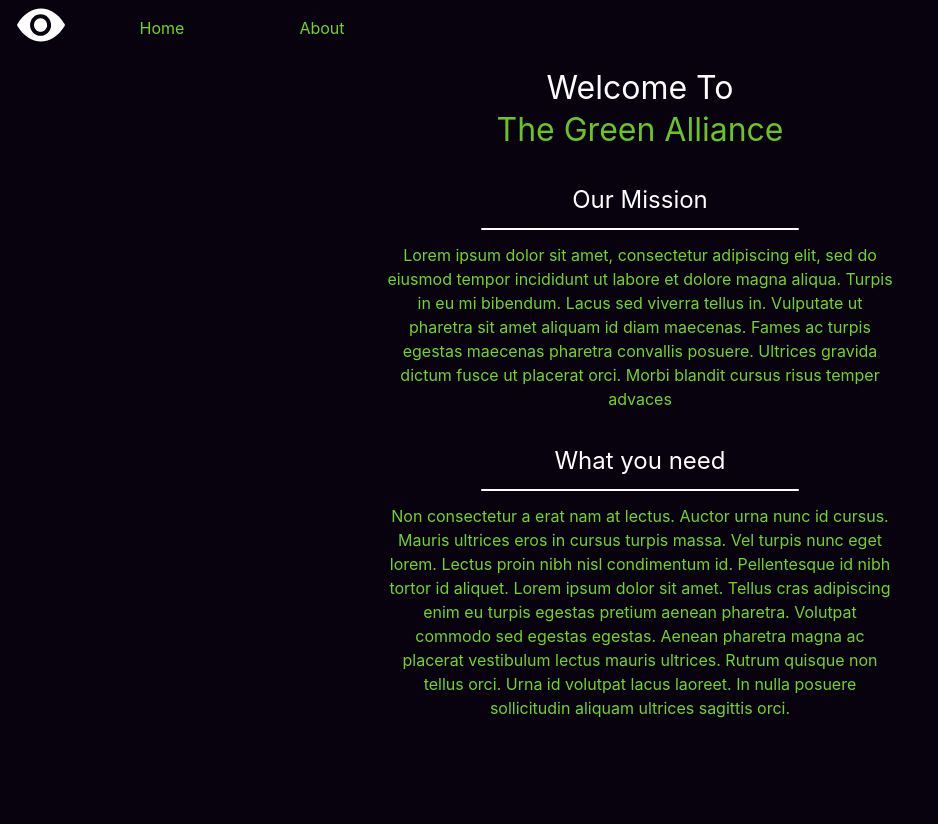
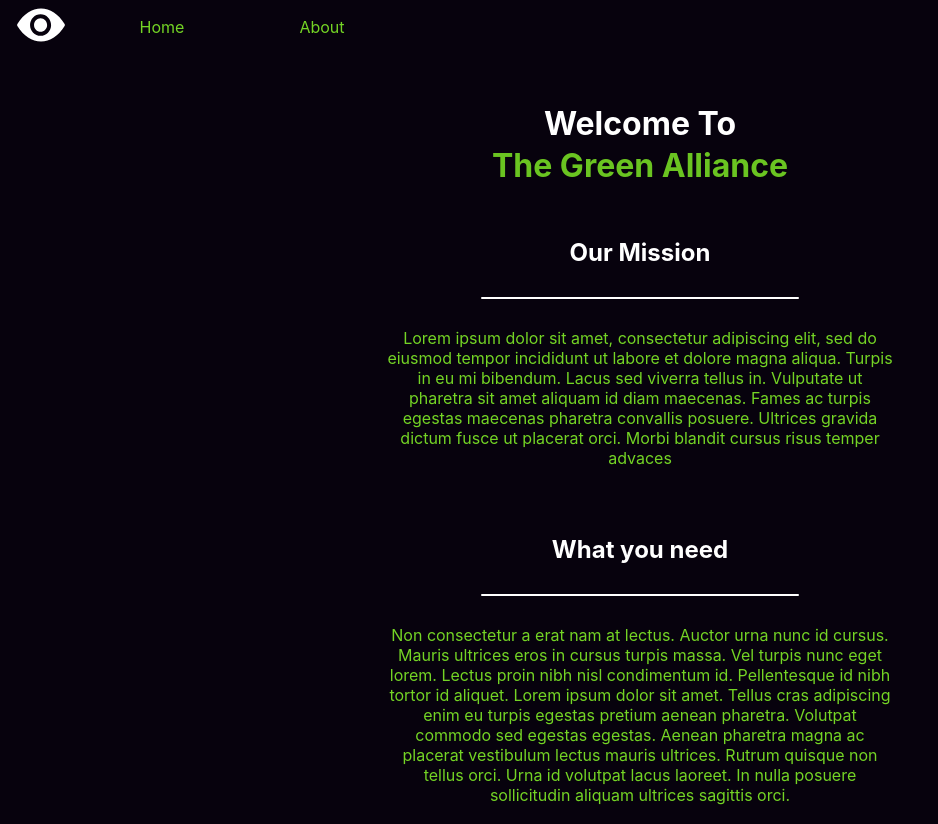
Before and after one commit to Dreadbot/TheGreenAlliance, a Next.js app: page / in a window 1280 px wide. Shown: the whole page, without its empty margins (0-938 px from the left). Before the commit the page ends 800 px from the top, so only its background shows below. Built offline with nearby package versions, Linux system fonts and the light colour scheme.

Commit message:
Removed tailwind css from project. Fixed typos.

```diff
--- a/components/NavigationBar.tsx
+++ b/components/NavigationBar.tsx
@@ -1,4 +1,5 @@
 import Image from "next/image"
+import styles from "../styles/NavBar.module.scss"
 
 type NavigationBarProps = {
     icon: string,
@@ -10,13 +11,13 @@ type NavigationBarProps = {
 
 const NavigationBar = ({ icon, pages }: NavigationBarProps) => {
     return (
-        <div className="fixed top-0 left-0 w-full">
-            <ul className="flex">
-                <li className="mx-4"><Image src={icon} width="50px" height="50px"/></li>
+        <div className={styles.container}>
+            <ul className={styles.list}>
+                <li className={styles.icon}><Image src={icon} width="50px" height="50px"/></li>
                 {pages.map((page) => {
                     return (
-                        <li key={page.title} className="w-40">
-                            <a href={page.route} className="flex h-full w-full justify-center items-center hover:bg-gr-dark transition-colors duration-500">{page.title}</a>
+                        <li key={page.title} className={styles.route}>
+                            <a href={page.route}>{page.title}</a>
                         </li>
                     )
                 })}
--- a/package.json
+++ b/package.json
@@ -21,10 +21,7 @@
     "autoprefixer": "^10.4.5",
     "eslint": "8.14.0",
     "eslint-config-next": "12.1.5",
-    "postcss": "^8.4.12",
-    "postcss-import": "^14.1.0",
     "sass": "^1.51.0",
-    "tailwindcss": "^3.0.24",
     "typescript": "4.6.3"
   }
 }
--- a/pages/about.tsx
+++ b/pages/about.tsx
@@ -1,27 +1,22 @@
 import { NextPage } from "next";
 import Head from "next/head";
 import { NavigationConstant } from "../components/NavigationBar";
+import styles from "../styles/About.module.scss";
 
 const About: NextPage = () => {
     return (
-        <div>
+        <div className={styles.container}>
             <Head>
                 <title>About</title>
                 <link rel="icon" href="/eye.svg" />
             </Head>
 
-            <main className="mt-20 px-96">
+            <main className={styles.main}>
                 <NavigationConstant />
-                <h1 className="w-full text-center text-6xl">About Us</h1>
-                <p className="w-full text-center mt-10 mb-24">
-                    The Green Alliance is a Service and Outreach project started and maintained by Team 3656's Vision subteam. It's goal is
+                <h1 className={styles.title}>About Us</h1>
+                <p className={styles.text}>
+                    The Green Alliance is a Service and Outreach project, started and maintained by Team 3656's Vision subteam. Its goal is
                     to provide resources for implementing vision systems for your First team's robot.
-                </p>
-
-                <h2 className="w-full text-center text-4xl">How it All Began</h2>
-
-                <p className="w-full text-center mt-5 mb-20 p-5">
-
                 </p>
             </main>
         </div>
--- a/postcss.config.js
+++ /dev/null
@@ -1,7 +0,0 @@
-module.exports = {
-  plugins: {
-    'postcss-import': {},
-    tailwindcss: {},
-    autoprefixer: {},
-  }
-}
--- /dev/null
+++ b/styles/About.module.scss
@@ -0,0 +1,20 @@
+@use 'colors';
+
+.container {
+    margin-top: 100px;
+}
+
+.main {
+    padding-left: 25%;
+    padding-right: 25%;
+}
+
+.title {
+    width: 100%;
+    text-align: center;
+}
+
+.text {
+    width: 100%;
+    text-align: center;
+}
--- a/styles/Home.module.scss
+++ b/styles/Home.module.scss
@@ -1,14 +1,16 @@
 .container {
   padding: 0.2rem;
 }
+
 .main {
-  padding: 4rem 0;
+  margin-top: 100px;
   flex: 1;
   display: flex;
   flex-direction: column;
   justify-content: top;
   align-items: center;
 }
+
 .title,
 .welcome {
   color: white;
@@ -52,7 +54,7 @@
   height: 0.25vh;
   width: 25%;
   background-color: white;
-  position: relative;
+  // position: relative;
   border-radius: 10px;
   animation: 1s fadeIn;
 }
--- /dev/null
+++ b/styles/NavBar.module.scss
@@ -0,0 +1,41 @@
+@use 'colors';
+
+.container {
+    position: fixed;
+    top: 0;
+    left: 0;
+    // height: 100px;
+    width: 100%;
+    background-color: colors.$bg;
+}
+
+.list {
+    display: flex;
+    flex-direction: row;
+    list-style: none;
+    margin: 0;
+    padding: 0;
+}
+
+.icon {
+    margin-left: 16px;
+    margin-right: 16px;
+}
+
+.route {
+    width: 160px;
+}
+
+.route a {
+    display: flex;
+    height: 100%;
+    width: 100%;
+    justify-content: center;
+    align-items: center;
+}
+
+.route a:hover {
+    transition-property: all;
+    background-color: colors.$gr-dark;
+    transition-duration: 500ms;
+}
--- a/styles/globals.scss
+++ b/styles/globals.scss
@@ -1,8 +1,4 @@
 @use 'colors';
-
-@import "tailwindcss/base";
-@import "tailwindcss/components";
-@import "tailwindcss/utilities";
 
 html,
 body {
--- a/tailwind.config.js
+++ /dev/null
@@ -1,16 +0,0 @@
-module.exports = {
-  content: [
-    "./pages/**/*.{js,ts,jsx,tsx}",
-    "./components/**/*.{js,ts,jsx,tsx}",
-  ],
-  theme: {
-    extend: {},
-    colors: {
-      'gr-dark': "#559C1A",
-      'gr': "#57B139",
-      'gr-light': "#9FD98C",
-      'gr-old': "#74D425"
-    }
-  },
-  plugins: [],
-}
```
Also changed, not shown: 1 other file (tests, documents, lock files or other folders).
